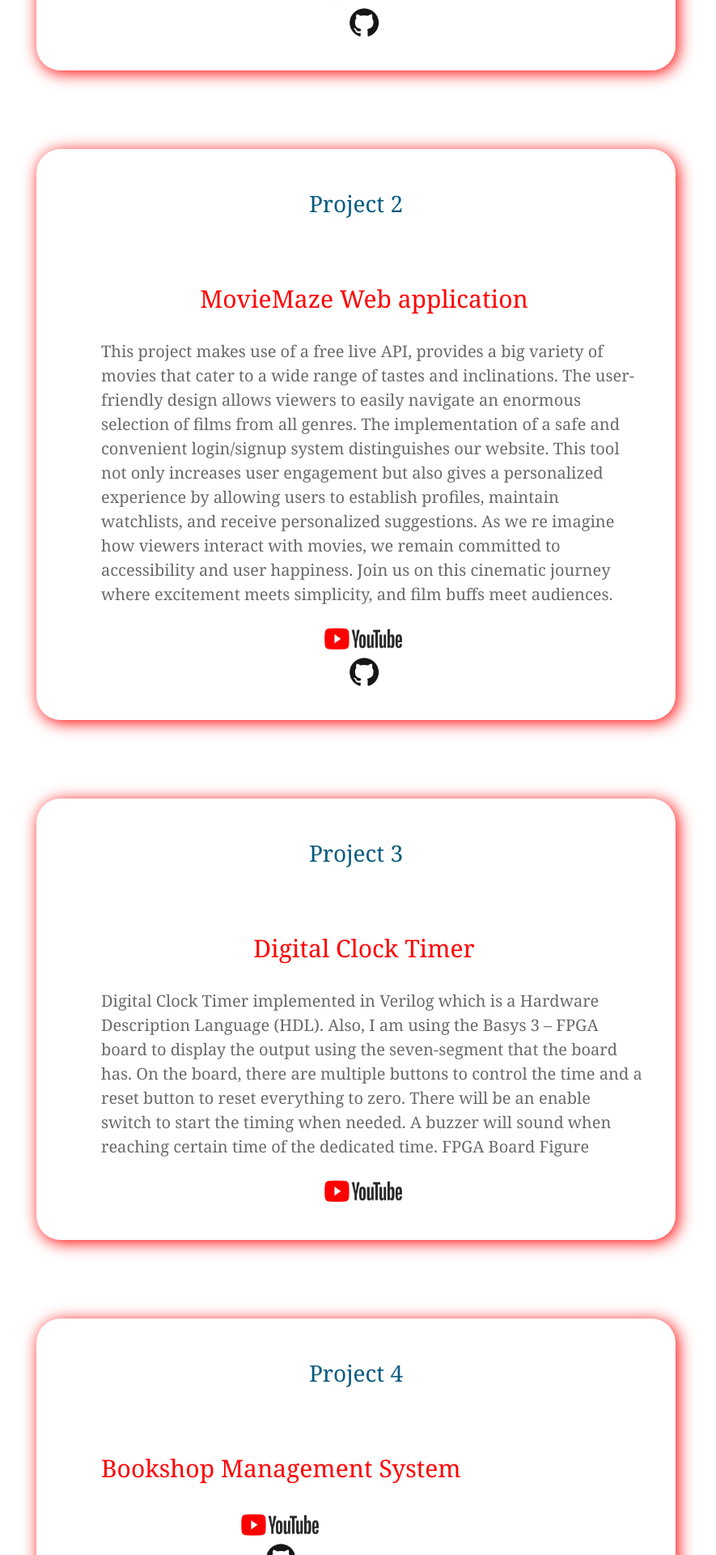
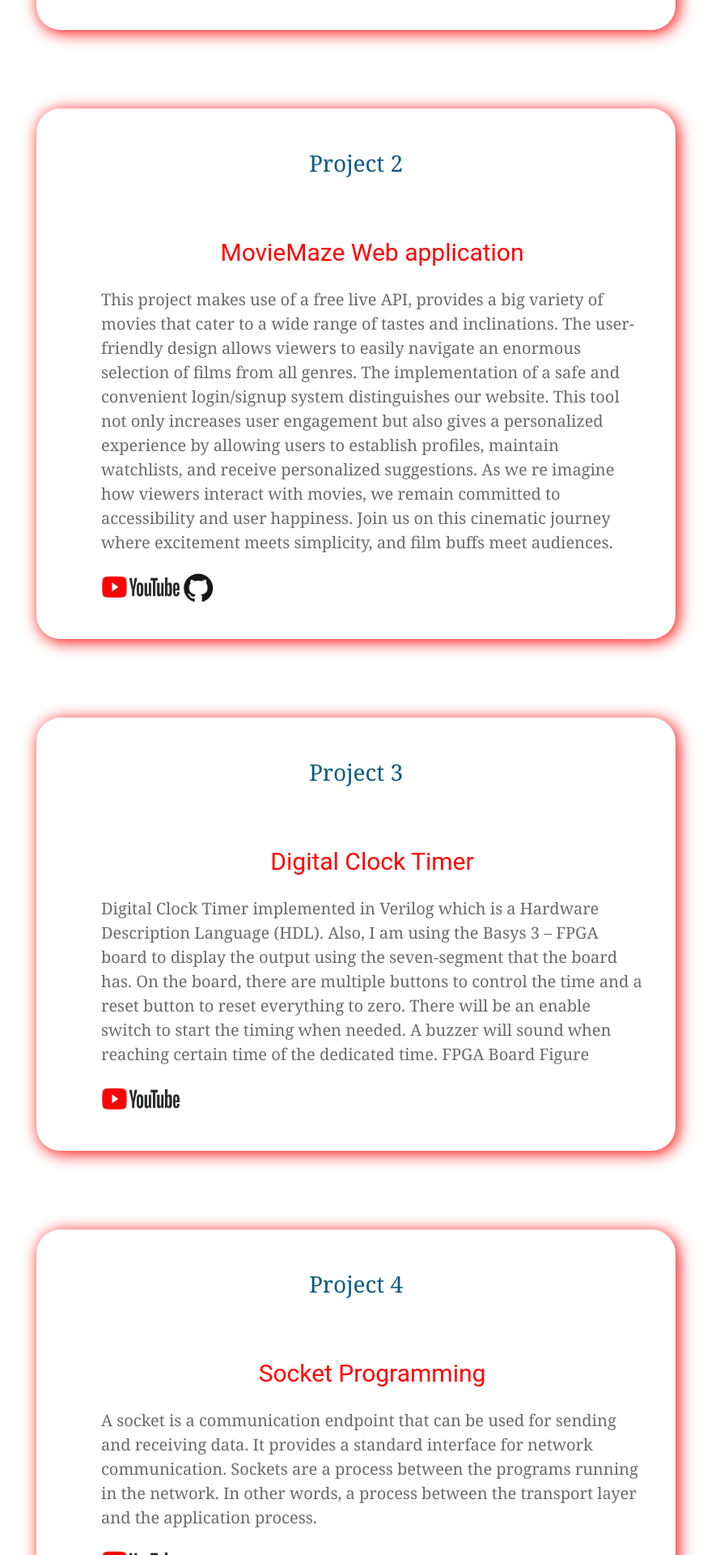
Before and after one commit to SandroSolaqa/ownWebsite, a React (Create React App) app in the folder my-react-app/: page /Projects in a window 1280 px wide. Shown: the part 880-2800 px from the top of the page at 81% size, without its empty margins (200-1085 px from the left). Built offline with nearby package versions, Linux system fonts and the light colour scheme.

Commit message:
animation added-fixed project page

```diff
--- a/my-react-app/src/components/footer/Footer.js
+++ b/my-react-app/src/components/footer/Footer.js
@@ -4,6 +4,7 @@ import './Footer.css';
 import emailBlack from './emailBlack.png';
 import githubBlack from './githubBlack.png';
 import linkedinBlack from './linkedinBlack.png';
+import phoneBlack from './phone.png';
 
 const Footer = () => {
   const [showFooter, setShowFooter] = useState(false);
@@ -45,6 +46,14 @@ const Footer = () => {
 
       <div className="footerContent">
         <div className='socialIcons'>
+
+
+
+            <button className="titleimg"  onClick={() => {navigate("/Contacts");}} >
+            <img src={phoneBlack} alt='phone' width="40" height="40" />
+            </button>
+
+
           <a className='title' href='https://github.com/SandroSolaqa'>
             <img src={githubBlack} alt='github' width="40" height="40" />
           </a>
--- a/my-react-app/src/pages/pages/About/About.css
+++ b/my-react-app/src/pages/pages/About/About.css
@@ -65,15 +65,43 @@
     margin-right: 20px;
 }
 
-.title {
+.title1 {
+    /* color: rgb(255, 0, 0); */
+    font-family: Georgia, 'Times New Roman', Times, serif;
+    /* font-size: 30px; */
+    display: flex;
+    flex-direction: column;
+    align-items: center; /* Center items horizontally */
+    /* margin-right: 20px; */
+}
+
+
+.titleFade {
     color: rgb(255, 0, 0);
     font-family: Georgia, 'Times New Roman', Times, serif;
     font-size: 30px;
     display: flex;
     flex-direction: column;
-    align-items: center; /* Center items horizontally */
+    align-items: center;
     margin-right: 20px;
+    opacity: 1;
+    animation: fadeUnfade 2s ease-in-out infinite alternate;
 }
+
+@keyframes fadeUnfade {
+    0% {
+      opacity: 1;
+    }
+    100% {
+      opacity: 0;
+    }
+  }
+
+
+
+
+
+
 
 .bio {
     line-height: 1.5em;
--- a/my-react-app/src/pages/pages/Contacts/Contacts.css
+++ b/my-react-app/src/pages/pages/Contacts/Contacts.css
@@ -8,8 +8,18 @@
     padding: 50px;
     margin: 0 200px 0 200px;
     background-color: #f4f4f4; /* Light background color for the entire container */
+    animation: fadeInTitle 4s ease-in-out forwards;
   }
 
+
+@keyframes fadeInTitle {
+  from {
+    opacity: 0;
+  }
+  to {
+    opacity: 1;
+  }
+}
   .main-content {
     flex: 1;
     max-width: 70%;
@@ -31,17 +41,19 @@
   .sdeiLink a{
     text-decoration: none;
     color: white;
+    font-size: 20px;
   }
 
   .aboutText {
     font-size: 20px;
+    color: white;
   }
 
   .side-note {
     max-width: 40%;
-    background-color: #2b8b56;;
+    background-color: #eb0b1dee;;
     padding: 30px 20px 40px 20px;
-    color: #fff;
+    color: #d6c7c7;
     text-align: center;
     border-radius: 8px;
     box-shadow: 0 4px 8px rgba(47, 37, 37, 0.1);
--- a/my-react-app/src/pages/pages/Projects/Projects.css
+++ b/my-react-app/src/pages/pages/Projects/Projects.css
@@ -163,24 +163,29 @@
     z-index: 1;
   }
 
-  #title {
-    padding: 100px 0 0 0;
-    color: #0C8086;
+  .titleNew {
+    color: #ff0000;
     font-family: roboto-bold,roboto,sans-serif;
-    font-size: 50px;
+    font-size: 30px;
+    text-align: center;
     line-height: 0.9em;
-    transform: translateX(-100%);
-    animation: slideTitle 3s ease-in-out forwards;
+    animation: fadeInTitle 4s ease-in-out forwards;
+
   }
 
-  @keyframes slideTitle {
+  @keyframes fadeInTitle {
     from {
-      transform: translateX(-100%);
+      opacity: 0;
     }
     to {
-      transform: translateX(0);
+      opacity: 3;
     }
   }
+
+
+
+
+
 
   #subTitle {
     margin: 20px 0 0 250px;
--- a/my-react-app/src/pages/pages/Projects/Projects.js
+++ b/my-react-app/src/pages/pages/Projects/Projects.js
@@ -24,8 +24,8 @@ function Projects() {
                 {/* <div className='connection'>
                   <img src={sandy} alt='sandy' width="600" height="500" /> */}
 
-                <p className='title'>Energy Management Simulation Tool</p>
-                <p className='bio'> web-based energy management tool
+                <p className='titleNew'>Energy Management Simulation Tool</p>
+                <p className='bio'> Web-based energy management tool
                 sponsored by SDEI. The tool mimics a household environment where users with solar panels on
                 their roofs can take advantage and store excesses of energy generated from the solar into
                 batteries, during times of low energy demand. This stored energy can be used when demand is
@@ -35,11 +35,11 @@ function Projects() {
                 into a smart panel breaker. The money-saving aspect relies on the mPower module being able to
                 automatically switch on or off circuits in the breaker box panel depending on the time of day via
                 Bluetooth or automatically switch ON/OFF from a smart device. </p>
-                  <a className='title' href='https://www.youtube.com/watch?v=xBPSyRsAqNI'>
+                  <a className='titleNew' href='https://www.youtube.com/watch?v=xBPSyRsAqNI'>
                   <img src={youtube} alt='github' width="100" height="40" />
                 </a>
 
-                <a className='title' href='https://github.com/SandroSolaqa/SDEI-Simulation-Tool'>
+                <a className='titleNew' href='https://github.com/SandroSolaqa/SDEI-Simulation-Tool'>
                   <img src={github} alt='github' width="40" height="40" />
                 </a>
               </div>
@@ -72,7 +72,7 @@ function Projects() {
                 {/* <div className='connection'>
                   <img src={sandy} alt='sandy' width="600" height="500" /> */}
 
-                <p className='title'>MovieMaze Web application</p>
+                <p className='titleNew'>MovieMaze Web application</p>
                 <p className='bio'> This project makes use of a free live API, provides a big variety of
                     movies that cater to a wide range of tastes and inclinations. The user-friendly design allows
                     viewers to easily navigate an enormous selection of films from all genres. The implementation of
@@ -83,11 +83,11 @@ function Projects() {
                     journey where excitement meets simplicity, and film buffs meet audiences.
                 </p>
 
-                  <a className='title' href='https://www.youtube.com/watch?v=Y_spczNSci4'>
+                  <a className='titleNew' href='https://www.youtube.com/watch?v=Y_spczNSci4'>
                   <img src={youtube} alt='github' width="100" height="40" />
                 </a>
 
-                <a className='title' href='https://github.com/SandroSolaqa'>
+                <a className='titleNew' href='https://github.com/SandroSolaqa'>
                   <img src={github} alt='github' width="40" height="40" />
                 </a>
 
@@ -117,7 +117,7 @@ function Projects() {
                 {/* <div className='connection'>
                   <img src={sandy} alt='sandy' width="600" height="500" /> */}
 
-                <p className='title'>Digital Clock Timer</p>
+                <p className='titleNew'>Digital Clock Timer</p>
                 <p className='bio'> Digital Clock Timer implemented in Verilog which is a Hardware Description Language (HDL). Also,
                     I am using the Basys 3 – FPGA board to display the output using the seven-segment that the board has. On
                     the board, there are multiple buttons to control the time and a reset button to reset everything to zero. There
@@ -126,7 +126,7 @@ function Projects() {
                     FPGA Board Figure
  </p>
 
-                  <a className='title' href='https://www.youtube.com/watch?v=m68C0nwVcnQ'>
+                  <a className='titleNew' href='https://www.youtube.com/watch?v=m68C0nwVcnQ'>
                   <img src={youtube} alt='github' width="100" height="40" />
                 </a>
 
@@ -161,16 +161,19 @@ function Projects() {
                 {/* <div className='connection'>
                   <img src={sandy} alt='sandy' width="600" height="500" /> */}
 
-                <p className='title'>Bookshop Management System</p>
-                <p className='bio'>  </p>
+                <p className='titleNew'>Socket Programming</p>
+                <p className='bio'> A socket is a communication endpoint that can be used for sending
+                 and receiving data. It provides a standard interface for network communication.
+                 Sockets are a process between the programs running in the network. In other words, a process between
+                the transport layer and the application process.  </p>
 
-                  <a className='title' href='https://github.com/SandroSolaqa'>
+                  <a className='titleNew' href='https://www.youtube.com/watch?v=A-Hui8NHdz8'>
                   <img src={youtube} alt='github' width="100" height="40" />
                 </a>
 
-                <a className='title' href='https://github.com/SandroSolaqa'>
+                {/* <a className='title' href='https://github.com/SandroSolaqa'>
                   <img src={github} alt='github' width="40" height="40" />
-                </a>
+                </a> */}
 
               </div>
             </div>
@@ -200,7 +203,7 @@ function Projects() {
                 {/* <div className='connection'>
                   <img src={sandy} alt='sandy' width="600" height="500" /> */}
 
-                <p className='title'>Snake Game</p>
+                <p className='titleNew'>Snake Game</p>
                 <p className='bio'> Snake game is implemented by using stacks, pointers, 2D arrays, if-else statements and
                     functions. When you start the game, there will be a game option to select from the three options
                     given. The first option allows you to play the game and the second option will display the rules
@@ -215,11 +218,11 @@ function Projects() {
                     specific game boundaries.
                     </p>
 
-                  <a className='title' href='https://www.youtube.com/watch?v=MXk0TQFI3jw&t=14s'>
+                  <a className='titleNew' href='https://www.youtube.com/watch?v=MXk0TQFI3jw&t=14s'>
                   <img src={youtube} alt='github' width="100" height="40" />
                 </a>
 
-                <a className='title' href='https://github.com/SandroSolaqa/Snake-Game'>
+                <a className='titleNew' href='https://github.com/SandroSolaqa/Snake-Game'>
                   <img src={github} alt='github' width="40" height="40" />
                 </a>
 
@@ -251,16 +254,17 @@ function Projects() {
                 {/* <div className='connection'>
                   <img src={sandy} alt='sandy' width="600" height="500" /> */}
 
-                <p className='title'>Bookshop Management System</p>
-                <p className='bio'>  </p>
+                <p className='titleNew'>Embedded Programming</p>
+                <p className='bio'> Ckeckout my youtube channel for embedded progamming codded
+                projects in C language such as Morse Code and many others.</p>
 
-                  <a className='title' href='https://github.com/SandroSolaqa'>
+                  <a className='titleNew' href='https://www.youtube.com/@codingforlife9604/videos'>
                   <img src={youtube} alt='github' width="100" height="40" />
                 </a>
 
-                <a className='title' href='https://github.com/SandroSolaqa'>
+                {/* <a className='title' href='https://github.com/SandroSolaqa'>
                   <img src={github} alt='github' width="40" height="40" />
-                </a>
+                </a> */}
 
               </div>
             </div>
@@ -288,7 +292,7 @@ function Projects() {
                 {/* <div className='connection'>
                   <img src={sandy} alt='sandy' width="600" height="500" /> */}
 
-                <p className='title'>Multimedia System</p>
+                <p className='titleNew'>Multimedia System</p>
                 <p className='bio'>
 
                 live multimedia system, leveraging a combination of tools to seamlessly record and broadcast programs
--- a/my-react-app/src/pages/pages/Resume/Resume.css
+++ b/my-react-app/src/pages/pages/Resume/Resume.css
@@ -131,7 +131,7 @@
     color: rgb(51, 175, 228);
     line-height: 1.5em;
     z-index: 3;
-    margin: 175px 0 0 25px;
+    margin: 70px 0 0 25px;
   }
 
   #smallHeader1New {
@@ -139,11 +139,18 @@
   }
 
   #smallHeader2New {
-    margin: 360px 0 0 25px;
+    margin: 140px 0 0 25px;
   }
 
   #smallHeader3New {
     margin: 550px 0 0 25px;
+  }
+
+  #smallHeader4New {
+    margin: 650px 0 0 25px;
+  }
+  #smallHeader5New {
+    margin: 700px 0 0 25px;
   }
 /* ---------------------------------- */
 /* .main{
```
Also changed, not shown: my-react-app/src/pages/pages/About/About.js (+5 -5 lines), my-react-app/src/pages/pages/Contacts/Contacts.js (+27 -15 lines), my-react-app/src/pages/pages/Resume/Resume.js (+4 -5 lines), my-react-app/src/components/footer/phone.png (added).
